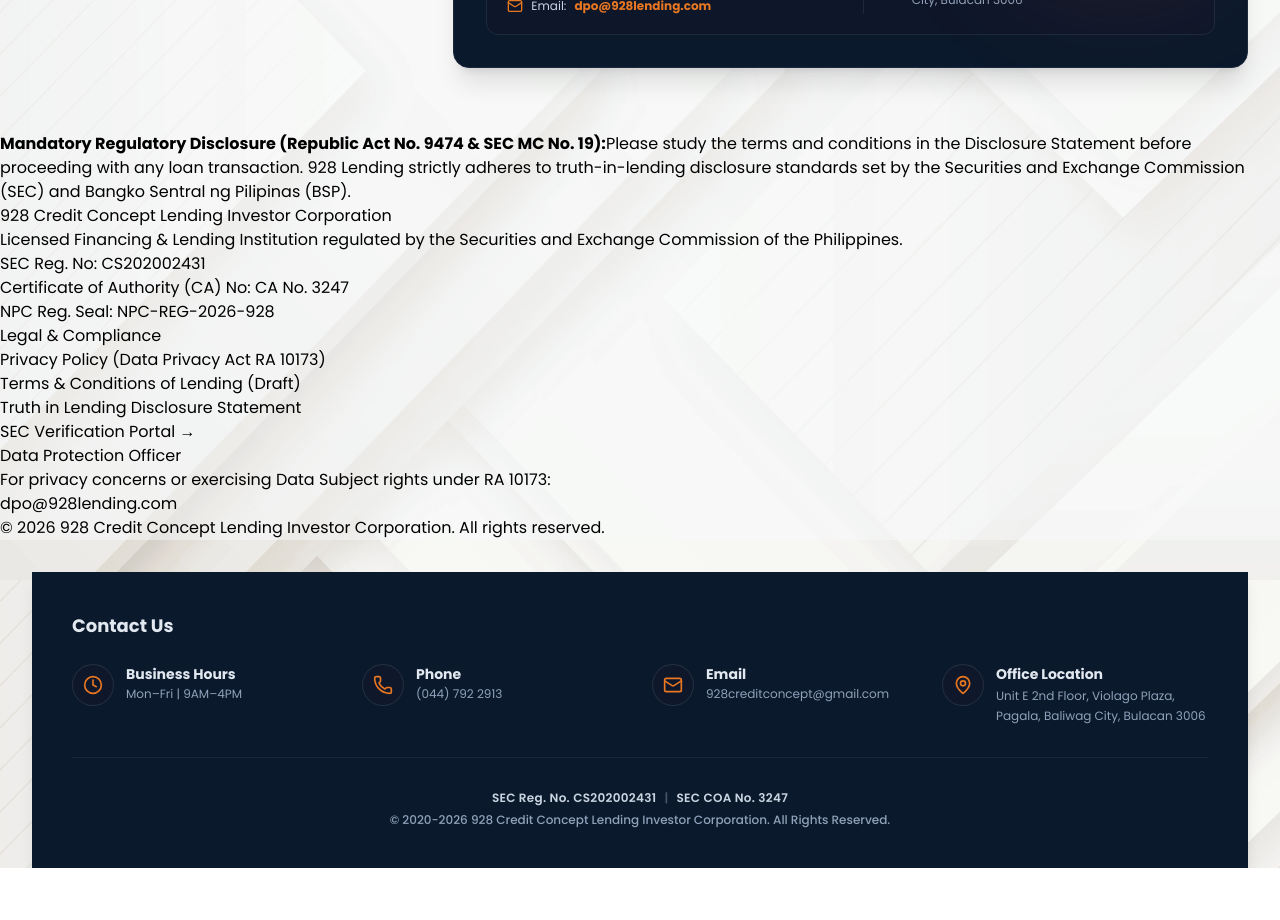
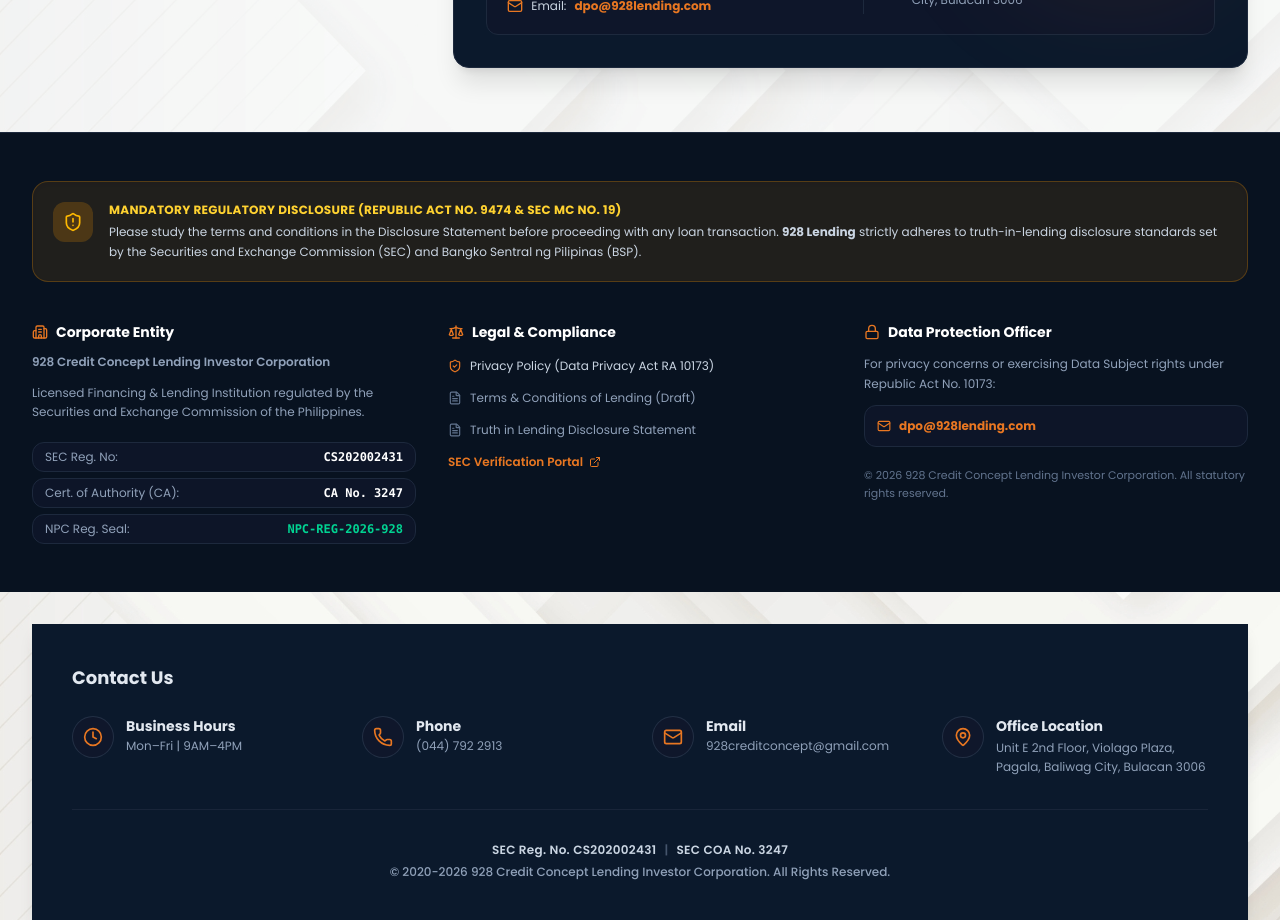
Before and after one commit to JanLancelot/928-lending, a Next.js app: page /privacy-policy in a window 1280 px wide. Shown: the part 4220-5140 px from the top of the page. Before the commit the page ends 5088 px from the top, so only its background shows below. Built offline with nearby package versions, Linux system fonts and the light colour scheme.

Commit message:
style(SECDisclosureFooter): apply modern tailwind styles to SEC disclosure footer and privacy consent checkbox

```diff
--- a/src/components/PrivacyConsentCheckbox.tsx
+++ b/src/components/PrivacyConsentCheckbox.tsx
@@ -1,6 +1,7 @@
 "use client";
 
 import Link from "next/link";
+import { AlertCircle } from "lucide-react";
 
 export interface PrivacyConsentCheckboxProps {
   id?: string;
@@ -20,8 +21,8 @@
   const errorId = `${id}-error`;
 
   return (
-    <div>
-      <div>
+    <div className="space-y-1.5">
+      <div className="flex items-start space-x-3">
         <input
           id={id}
           type="checkbox"
@@ -30,10 +31,16 @@
           disabled={disabled}
           aria-invalid={Boolean(error)}
           aria-describedby={error ? errorId : undefined}
+          className="mt-1 h-4 w-4 rounded border-slate-300 text-[#E87722] focus:ring-[#E87722] disabled:opacity-50 cursor-pointer accent-[#E87722]"
         />
-        <label htmlFor={id}>
+        <label htmlFor={id} className="text-xs sm:text-sm text-slate-700 leading-relaxed cursor-pointer select-none">
           I have read and accept the{" "}
-          <Link href="/privacy-policy" target="_blank" rel="noopener noreferrer">
+          <Link
+            href="/privacy-policy"
+            target="_blank"
+            rel="noopener noreferrer"
+            className="text-[#E87722] hover:underline font-semibold"
+          >
             Data Privacy Policy
           </Link>{" "}
           and explicitly consent to <strong>928 Credit Concept Lending Corp.</strong> collecting and processing my personal and financial information in accordance with Republic Act No. 10173 (Data Privacy Act of 2012).
@@ -41,8 +48,9 @@
       </div>
 
       {error && (
-        <p id={errorId} role="alert">
-          {error}
+        <p id={errorId} role="alert" className="text-xs text-rose-600 font-medium flex items-center gap-1 pl-7">
+          <AlertCircle className="w-3.5 h-3.5" />
+          <span>{error}</span>
         </p>
       )}
     </div>
--- a/src/components/SECDisclosureFooter.tsx
+++ b/src/components/SECDisclosureFooter.tsx
@@ -1,4 +1,14 @@
 import Link from "next/link";
+import {
+  ShieldAlert,
+  Building2,
+  Scale,
+  ShieldCheck,
+  ExternalLink,
+  Mail,
+  FileText,
+  Lock
+} from "lucide-react";
 
 export interface SECDisclosureFooterProps {
   companyName?: string;
@@ -14,80 +24,122 @@
   npcRegistrationNo = "NPC-REG-2026-928",
 }: SECDisclosureFooterProps) {
   return (
-    <footer>
-      <div>
-        {/* SEC Statutory Mandatory Disclosure Banner */}
-        <div>
-          <strong>
-            Mandatory Regulatory Disclosure (Republic Act No. 9474 & SEC MC No. 19):
-          </strong>
-          Please study the terms and conditions in the Disclosure Statement
-          before proceeding with any loan transaction. 928 Lending strictly
-          adheres to truth-in-lending disclosure standards set by the Securities
-          and Exchange Commission (SEC) and Bangko Sentral ng Pilipinas (BSP).
+    <section className="w-full py-8 sm:py-12 bg-[#081220] border-t border-slate-800 text-slate-300">
+      <div className="max-w-7xl mx-auto px-4 sm:px-6 lg:px-8 space-y-8">
+
+        {/* SEC Statutory Mandatory Disclosure Alert Box */}
+        <div className="p-4 sm:p-5 rounded-2xl bg-amber-500/10 border border-amber-500/25 text-amber-200/90 text-xs sm:text-sm leading-relaxed flex flex-col sm:flex-row items-start space-y-3 sm:space-y-0 sm:space-x-4 shadow-inner">
+          <div className="p-2.5 bg-amber-500/20 text-amber-400 rounded-xl shrink-0">
+            <ShieldAlert className="w-5 h-5" />
+          </div>
+          <div className="space-y-1">
+            <h4 className="font-bold text-amber-300 tracking-wide text-xs uppercase">
+              Mandatory Regulatory Disclosure (Republic Act No. 9474 & SEC MC No. 19)
+            </h4>
+            <p className="text-slate-300 text-xs leading-relaxed">
+              Please study the terms and conditions in the Disclosure Statement before proceeding with any loan transaction. <strong>928 Lending</strong> strictly adheres to truth-in-lending disclosure standards set by the Securities and Exchange Commission (SEC) and Bangko Sentral ng Pilipinas (BSP).
+            </p>
+          </div>
         </div>
 
-        <div>
+        {/* 3 Column Grid */}
+        <div className="grid grid-cols-1 md:grid-cols-3 gap-8 pt-2">
+
           {/* Corporate Entity Details */}
-          <div>
-            <h4>{companyName}</h4>
-            <p>
-              Licensed Financing & Lending Institution regulated by the
-              Securities and Exchange Commission of the Philippines.
+          <div className="space-y-3">
+            <div className="flex items-center space-x-2 text-white font-bold text-sm">
+              <Building2 className="w-4 h-4 text-[#E87722]" />
+              <h3>Corporate Entity</h3>
+            </div>
+            <p className="text-xs text-slate-400 font-semibold leading-snug">
+              {companyName}
             </p>
-            <div>
-              <p>
-                <span>SEC Reg. No:</span> {secRegNo}
-              </p>
-              <p>
-                <span>Certificate of Authority (CA) No:</span> {caNo}
-              </p>
-              <p>
-                <span>NPC Reg. Seal:</span> {npcRegistrationNo}
-              </p>
+            <p className="text-xs text-slate-400 leading-relaxed">
+              Licensed Financing & Lending Institution regulated by the Securities and Exchange Commission of the Philippines.
+            </p>
+
+            <div className="space-y-1.5 pt-2 text-xs">
+              <div className="flex items-center justify-between px-3 py-1.5 rounded-lg bg-slate-900/80 border border-slate-800">
+                <span className="text-slate-400">SEC Reg. No:</span>
+                <span className="font-mono font-semibold text-white">{secRegNo}</span>
+              </div>
+              <div className="flex items-center justify-between px-3 py-1.5 rounded-lg bg-slate-900/80 border border-slate-800">
+                <span className="text-slate-400">Cert. of Authority (CA):</span>
+                <span className="font-mono font-semibold text-white">{caNo}</span>
+              </div>
+              <div className="flex items-center justify-between px-3 py-1.5 rounded-lg bg-slate-900/80 border border-slate-800">
+                <span className="text-slate-400">NPC Reg. Seal:</span>
+                <span className="font-mono font-semibold text-emerald-400">{npcRegistrationNo}</span>
+              </div>
             </div>
           </div>
 
           {/* Quick Legal & Compliance Links */}
-          <div>
-            <h4>Legal & Compliance</h4>
-            <ul>
+          <div className="space-y-3">
+            <div className="flex items-center space-x-2 text-white font-bold text-sm">
+              <Scale className="w-4 h-4 text-[#E87722]" />
+              <h3>Legal & Compliance</h3>
+            </div>
+            <ul className="space-y-2 text-xs">
               <li>
-                <Link href="/privacy-policy">
-                  Privacy Policy (Data Privacy Act RA 10173)
+                <Link
+                  href="/privacy-policy"
+                  className="flex items-center space-x-2 text-slate-300 hover:text-[#E87722] transition-colors py-1 group"
+                >
+                  <ShieldCheck className="w-3.5 h-3.5 text-[#E87722] shrink-0" />
+                  <span className="group-hover:underline">Privacy Policy (Data Privacy Act RA 10173)</span>
                 </Link>
               </li>
               <li>
-                <span>Terms & Conditions of Lending (Draft)</span>
+                <div className="flex items-center space-x-2 text-slate-400 py-1">
+                  <FileText className="w-3.5 h-3.5 text-slate-500 shrink-0" />
+                  <span>Terms & Conditions of Lending (Draft)</span>
+                </div>
               </li>
               <li>
-                <span>Truth in Lending Disclosure Statement</span>
+                <div className="flex items-center space-x-2 text-slate-400 py-1">
+                  <FileText className="w-3.5 h-3.5 text-slate-500 shrink-0" />
+                  <span>Truth in Lending Disclosure Statement</span>
+                </div>
               </li>
-              <li>
+              <li className="pt-1">
                 <a
                   href="https://www.sec.gov.ph"
                   target="_blank"
                   rel="noopener noreferrer"
+                  className="inline-flex items-center space-x-1.5 text-xs text-[#E87722] hover:text-amber-400 font-semibold group"
                 >
-                  SEC Verification Portal &rarr;
+                  <span>SEC Verification Portal</span>
+                  <ExternalLink className="w-3 h-3 transition-transform group-hover:translate-x-0.5 group-hover:-translate-y-0.5" />
                 </a>
               </li>
             </ul>
           </div>
 
           {/* Data Protection & Contact Info */}
-          <div>
-            <h4>Data Protection Officer</h4>
-            <p>
-              For privacy concerns or exercising Data Subject rights under RA 10173:
+          <div className="space-y-3">
+            <div className="flex items-center space-x-2 text-white font-bold text-sm">
+              <Lock className="w-4 h-4 text-[#E87722]" />
+              <h3>Data Protection Officer</h3>
+            </div>
+            <p className="text-xs text-slate-400 leading-relaxed">
+              For privacy concerns or exercising Data Subject rights under Republic Act No. 10173:
             </p>
-            <p>dpo@928lending.com</p>
-            <p>
-              &copy; {new Date().getFullYear()} {companyName}. All rights reserved.
-            </p>
+            <div className="p-3 rounded-xl bg-slate-900/80 border border-slate-800 space-y-1">
+              <div className="flex items-center space-x-2 text-xs">
+                <Mail className="w-3.5 h-3.5 text-[#E87722]" />
+                <a href="mailto:dpo@928lending.com" className="font-bold text-[#E87722] hover:underline">
+                  dpo@928lending.com
+                </a>
+              </div>
+            </div>
+            <div className="pt-2 text-[11px] text-slate-500 leading-relaxed">
+              &copy; {new Date().getFullYear()} {companyName}. All statutory rights reserved.
+            </div>
           </div>
+
         </div>
       </div>
-    </footer>
+    </section>
   );
 }
```
